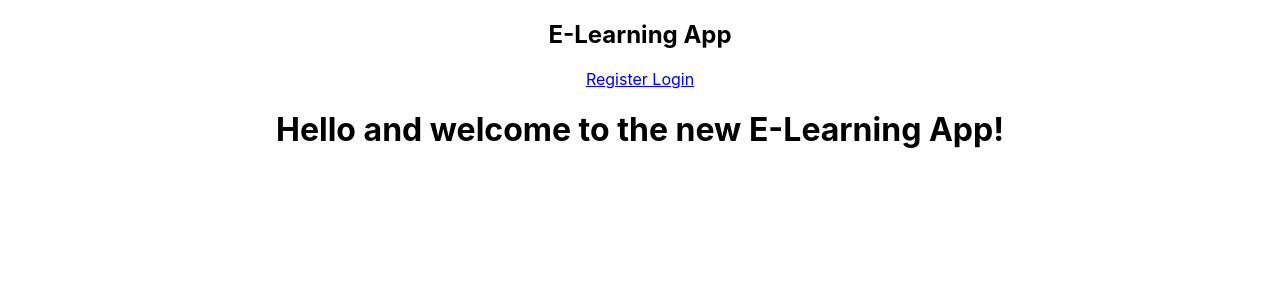
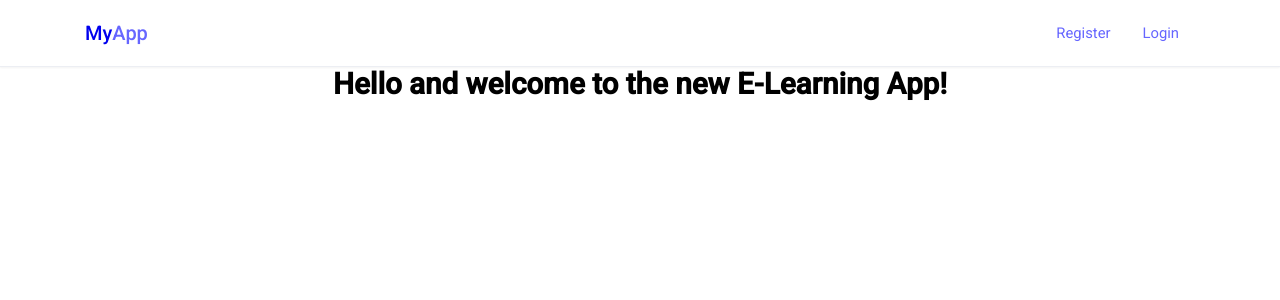
Before and after one commit to jimdimas/fullstack-code-challenge-webapp, a React (Create React App) app in the folder frontend/: page / in a window 1280 px wide. Shown: the top 300 px of the page. Built offline with nearby package versions, Linux system fonts and the light colour scheme.

Commit message:
added css for header/navbar

```diff
--- a/frontend/src/components/Header.js
+++ b/frontend/src/components/Header.js
@@ -1,28 +1,47 @@
 import React from 'react'
 import { Link } from 'react-router-dom'
 import { useAuth } from '../hooks/AuthProvider'
+import '../css/header.css'
 
 export default function Header(){
     const auth = useAuth()
 
     const header = (auth.token!=='' && auth.username!=='')?
         (<>
-            <Link to="/problem"> View all Problems </Link>
-            <Link to={`/profile/${auth.username}`}> My Profile </Link>
-            {auth.role==='STUDENT'?<Link to={`/profile/${auth.username}/solutions`}>My Solutions</Link>:''}
-            <button onClick={() => auth.logout()}> Logout </button>
+            <li class="active"> <Link to="/problem"> View all Problems </Link> </li>
+            <li class="active"> <Link to={`/profile/${auth.username}`}> My Profile </Link> </li>
+            { auth.role==='STUDENT'?
+                <li class="active"> <Link to={`/profile/${auth.username}/solutions`}>My Solutions</Link></li>:''}
+            <li class="active" onClick={() => auth.logout()}> <Link> Logout </Link></li>
         </>):
         (<>
-            <Link to="/register"> Register </Link>
-            <Link to="/login"> Login </Link>
+            <li class="active"> <Link to="/register"> Register </Link> </li>
+            <li class="active"> <Link to="/login"> Login </Link> </li>
         </>)
 
+
     return (
-        <div>
-            <header>
-                <h2>E-Learning App</h2>
-                { header }
-            </header>
-        </div>
+    <>
+        <nav class="navbar">
+        <div class="container">
+            <div class="navbar-header">
+            <button class="navbar-toggler" data-toggle="open-navbar1">
+                <span></span>
+                <span></span>
+                <span></span>
+            </button>
+            <a href="#">
+                <Link to="/"><h4>My<span>App</span></h4></Link>
+            </a>
+            </div>
+
+            <div class="navbar-menu" id="open-navbar1">
+            <ul class="navbar-nav">
+                {header}
+            </ul>
+            </div>
+            </div>
+        </nav>
+    </>
     )
 }
--- /dev/null
+++ b/frontend/src/css/header.css
@@ -0,0 +1,215 @@
+@import url("https://fonts.googleapis.com/css2?family=Roboto:wght@300;400;500&display=swap");
+* {
+  box-sizing: border-box;
+  padding: 0;
+  margin: 0;
+}
+
+body {
+  font-family: "Roboto", sans-serif;
+  font-size: 0.925rem;
+}
+
+a {
+  text-decoration: none;
+}
+
+.container {
+  width: 1170px;
+  position: relative;
+  margin-left: auto;
+  margin-right: auto;
+  padding-left: 15px;
+  padding-right: 15px;
+}
+
+.navbar,
+.navbar > .container {
+  width: 100%;
+  display: flex;
+  flex-wrap: wrap;
+  align-items: center;
+  justify-content: space-between;
+}
+@media (max-width: 768px) {
+  .navbar,
+.navbar > .container {
+    display: block;
+  }
+}
+
+.navbar {
+  box-shadow: 0 1px 2px 0 rgba(0, 0, 0, 0.05);
+  background-color: #fff;
+  padding: 1rem 1.15rem;
+  border-bottom: 1px solid #eceef3;
+  /*
+  |-----------------------------------
+  | Start navbar logo or brand etc..
+  |-----------------------------------
+  */
+  /*
+  |-----------------------------------
+  | Start navbar menu
+  |-----------------------------------
+  */
+}
+@media (min-width: 576px) {
+  .navbar .container {
+    max-width: 540px;
+  }
+}
+@media (min-width: 768px) {
+  .navbar .container {
+    max-width: 720px;
+  }
+}
+@media (min-width: 992px) {
+  .navbar .container {
+    max-width: 960px;
+  }
+}
+@media (min-width: 1200px) {
+  .navbar .container {
+    max-width: 1140px;
+  }
+}
+.navbar .navbar-header {
+  display: flex;
+  align-items: center;
+}
+@media (max-width: 768px) {
+  .navbar .navbar-header {
+    width: 100%;
+    display: flex;
+    align-items: center;
+    justify-content: space-between;
+    flex-direction: row-reverse;
+  }
+}
+.navbar .navbar-header .navbar-toggler {
+  cursor: pointer;
+  border: none;
+  display: none;
+  outline: none;
+}
+@media (max-width: 768px) {
+  .navbar .navbar-header .navbar-toggler {
+    display: block;
+  }
+}
+.navbar .navbar-header .navbar-toggler span {
+  height: 2px;
+  width: 22px;
+  background-color: #929aad;
+  display: block;
+}
+.navbar .navbar-header .navbar-toggler span:not(:last-child) {
+  margin-bottom: 0.2rem;
+}
+.navbar .navbar-header > a {
+  font-weight: 500;
+  color: #3c4250;
+}
+.navbar .navbar-menu {
+  display: flex;
+  align-items: center;
+  flex-basis: auto;
+  flex-grow: 1;
+}
+@media (max-width: 768px) {
+  .navbar .navbar-menu {
+    display: none;
+    text-align: center;
+  }
+}
+.navbar .navbar-menu.active {
+  display: flex !important;
+}
+.navbar .navbar-menu .navbar-nav {
+  margin-left: auto;
+  flex-direction: row;
+  display: flex;
+  padding-left: 0;
+  margin-bottom: 0;
+  list-style: none;
+}
+@media (max-width: 768px) {
+  .navbar .navbar-menu .navbar-nav {
+    width: 100%;
+    display: block;
+    border-top: 1px solid #EEE;
+    margin-top: 1rem;
+  }
+}
+.navbar .navbar-menu .navbar-nav > li > a {
+  color: #3c4250;
+  text-decoration: none;
+  display: inline-block;
+  padding: 0.5rem 1rem;
+}
+.navbar .navbar-menu .navbar-nav > li > a:hover {
+  color: #66f;
+}
+@media (max-width: 768px) {
+  .navbar .navbar-menu .navbar-nav > li > a {
+    border-bottom: 1px solid #eceef3;
+  }
+}
+.navbar .navbar-menu .navbar-nav > li.active a {
+  color: #66f;
+}
+.navbar .navbar-menu .navbar-nav .navbar-dropdown .dropdown {
+  list-style: none;
+  position: absolute;
+  top: 150%;
+  left: 0;
+  background-color: #fff;
+  padding-top: 0.5rem;
+  padding-bottom: 0.5rem;
+  min-width: 160px;
+  width: auto;
+  white-space: nowrap;
+  box-shadow: 0 0.5rem 1rem rgba(0, 0, 0, 0.1);
+  z-index: 99999;
+  border-radius: 0.75rem;
+  display: none;
+}
+@media (max-width: 768px) {
+  .navbar .navbar-menu .navbar-nav .navbar-dropdown .dropdown {
+    position: relative;
+    box-shadow: none;
+  }
+}
+.navbar .navbar-menu .navbar-nav .navbar-dropdown .dropdown li a {
+  color: #3c4250;
+  padding: 0.25rem 1rem;
+  display: block;
+}
+.navbar .navbar-menu .navbar-nav .navbar-dropdown .dropdown.show {
+  display: block !important;
+}
+.navbar .navbar-menu .navbar-nav .dropdown > .separator {
+  height: 1px;
+  width: 100%;
+  margin-top: 9px;
+  margin-bottom: 9px;
+  background-color: #eceef3;
+}
+.navbar .navbar-dropdown {
+  position: relative;
+}
+
+.navbar .navbar-header > a span {
+  color: #66f;
+}
+
+.navbar .navbar-header h4 {
+  font-weight: 500;
+  font-size: 1.25rem;
+}
+@media (max-width: 768px) {
+  .navbar .navbar-header h4 {
+    font-size: 1.05rem;
+  }
+}
```
